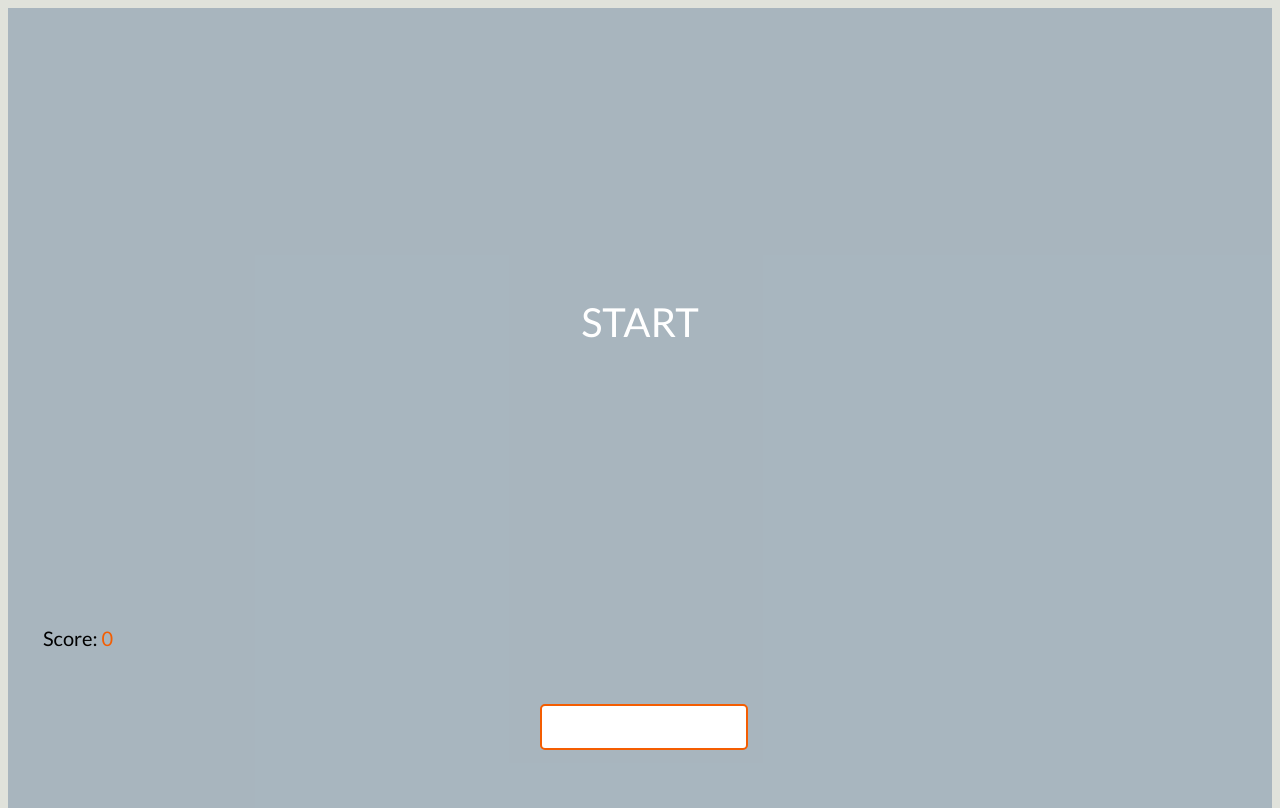
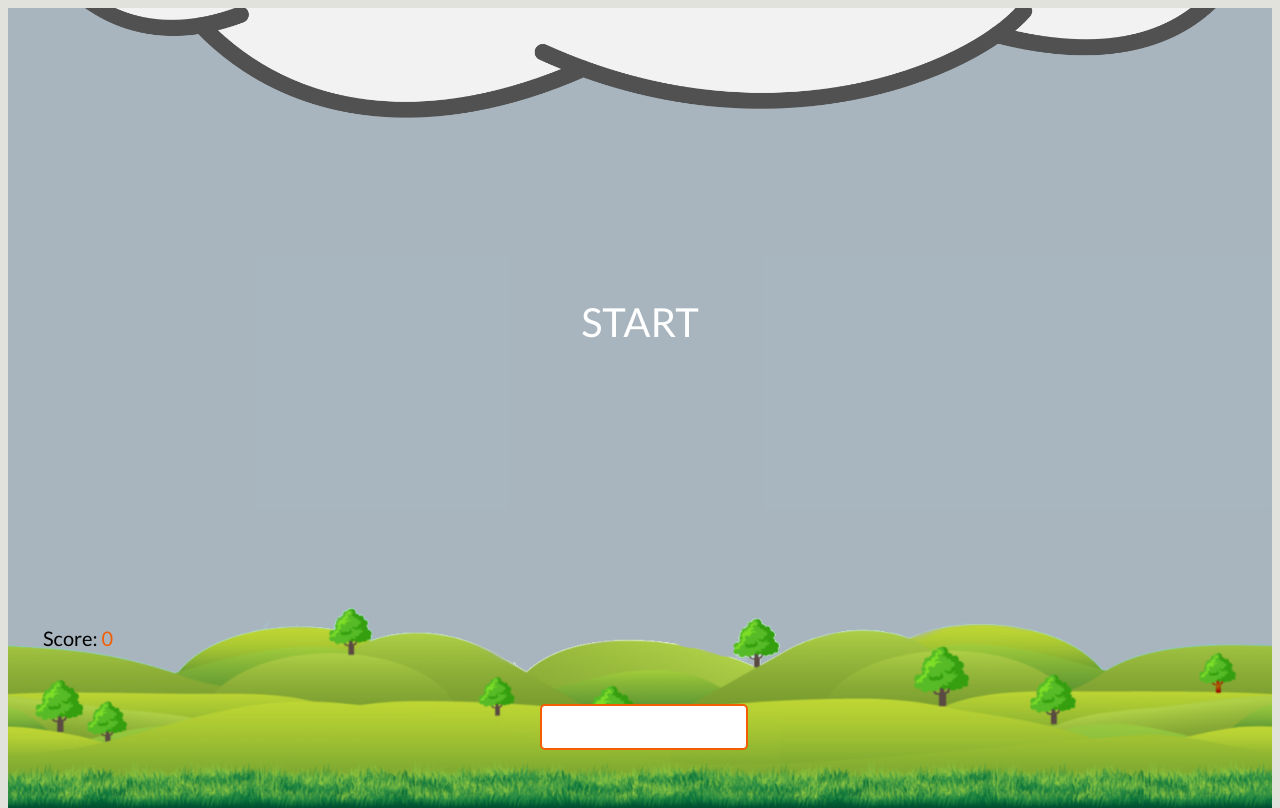
Before and after one commit to olikirkness/WDI_PROJECT_1, a PHP site: page / in a window 1280 px wide. Run offline with PHP 8.4, Linux system fonts and the light colour scheme; some libraries are stand-ins or nearby versions.

Commit message:
new image file path

```diff
--- a/css/style.css
+++ b/css/style.css
@@ -109,7 +109,7 @@ input{
 }
 
 .top{
-  background-image: url(file:///Users/Oli/Development/WDI_PROJECT_1/css/images/cloud_2.png);
+  background-image: url(css/images/cloud_2.png);
   height: 110px;
   width: 100%;
   margin-top: 0;
@@ -122,7 +122,7 @@ input{
 
 .base{
 
-  background-image: url(file:///Users/Oli/Development/WDI_PROJECT_1/css/images/ground.png);
+  background-image: url(css/images/ground.png);
   background-size: cover;
   background-position: bottom;
   background-repeat: no-repeat;
```
